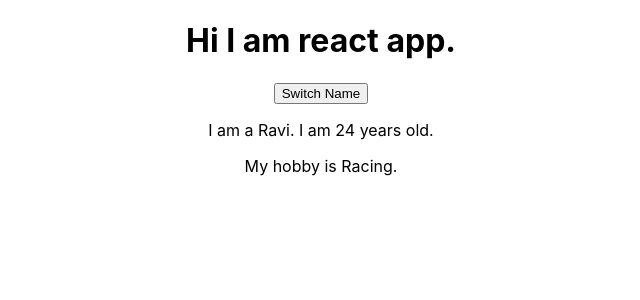
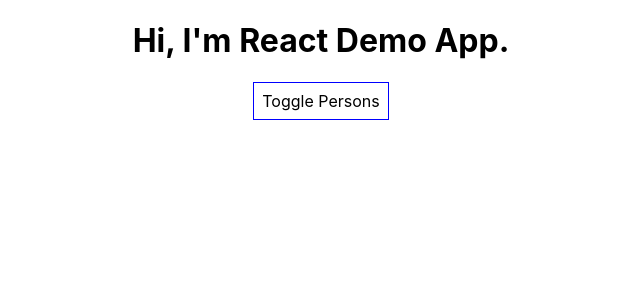
Before and after one commit to ioneticindia/ReactDemo, a React (Create React App) app: page / in a window 1280 px wide. Shown: the top 300 px of the page, without its empty margins (319-959 px from the left). Built offline with nearby package versions, Linux system fonts and the light colour scheme.

Commit message:
Added Spread operator

```diff
--- a/src/App.js
+++ b/src/App.js
@@ -3,7 +3,7 @@ import './App.css';
 import Person from './Person/Person';
 
 const App = () => {
-  const [ personsState, setPersonsState ] = useState({
+  const [personsState, setPersonsState] = useState({
     persons: [
       {
         name: 'Ravi',
@@ -20,10 +20,20 @@ const App = () => {
     ]
   })
 
-  const switchNameHandler = () => {
+  const [showPersonsState, setShowPersonsState] = useState({
+    isVisible: false
+  })
+
+  const deletePersonHandler = (index) => {
+    const persons = [...personsState.persons];
+    persons.splice(index, 1);
+    setPersonsState({ persons });
+  }
+
+  const nameChangedHandler = (evt) => {
     let persons = [
       {
-        name: 'Ankit',
+        name: evt.target.value,
         age: 28
       },
       {
@@ -39,14 +49,47 @@ const App = () => {
         age: 26
       }
     ]
-    setPersonsState({persons});
+    setPersonsState({ persons });
+  }
+
+  const style = {
+    backgroundColor: 'White',
+    font: 'inherit',
+    border: '1px solid blue',
+    padding: '8px',
+    cursor: 'pointer'
+  }
+
+  const togglePersonsHandler = () => {
+    let isVisible = showPersonsState.isVisible;
+    setShowPersonsState({ isVisible: !isVisible });
+  }
+
+  let persons = null
+
+  if (showPersonsState.isVisible) {
+    persons = (
+      <div>
+        {
+          personsState.persons.map((person, index) => {
+            return <Person
+              name={person.name}
+              click={deletePersonHandler.bind(this, index)}
+              age={person.age}>My hobby is Racing.</Person>
+          })}
+      </div>
+    )
   }
 
   return (
     <div className="App">
-      <h1>Hi I am react app.</h1>
-      <button onClick={switchNameHandler}>Switch Name</button>
-      <Person name={personsState.persons[0].name} age={personsState.persons[0].age}>My hobby is Racing.</Person>
+      <h1>Hi, I'm React Demo App.</h1>
+      <button
+        style={style}
+        onClick={togglePersonsHandler}>Toggle Persons</button>
+      {
+        showPersonsState.isVisible ? persons : null
+      }
     </div>
   );
 }
--- /dev/null
+++ b/src/Person/Person.css
@@ -0,0 +1,9 @@
+.Person {
+    width: 60%;
+    margin: 16px auto;
+    border: 1px solid #eee;
+    box-shadow: 0 2px 3px #ccc;
+    padding: 16px;
+    text-align: center;
+
+}
--- a/src/Person/Person.js
+++ b/src/Person/Person.js
@@ -1,10 +1,12 @@
 import React from 'react';
+import './Person.css';
 
 const person = (props) => {
     return (
-        <div>
-            <p>I am a {props.name}. I am {props.age} years old.</p>
+        <div className="Person">
+            <p onClick={props.click}>I am a {props.name}. I am {props.age} years old.</p>
             <p>{props.children}</p>
+            <input type="text" onChange={props.changed} value={props.name}></input>
         </div>
     );
 };
```
